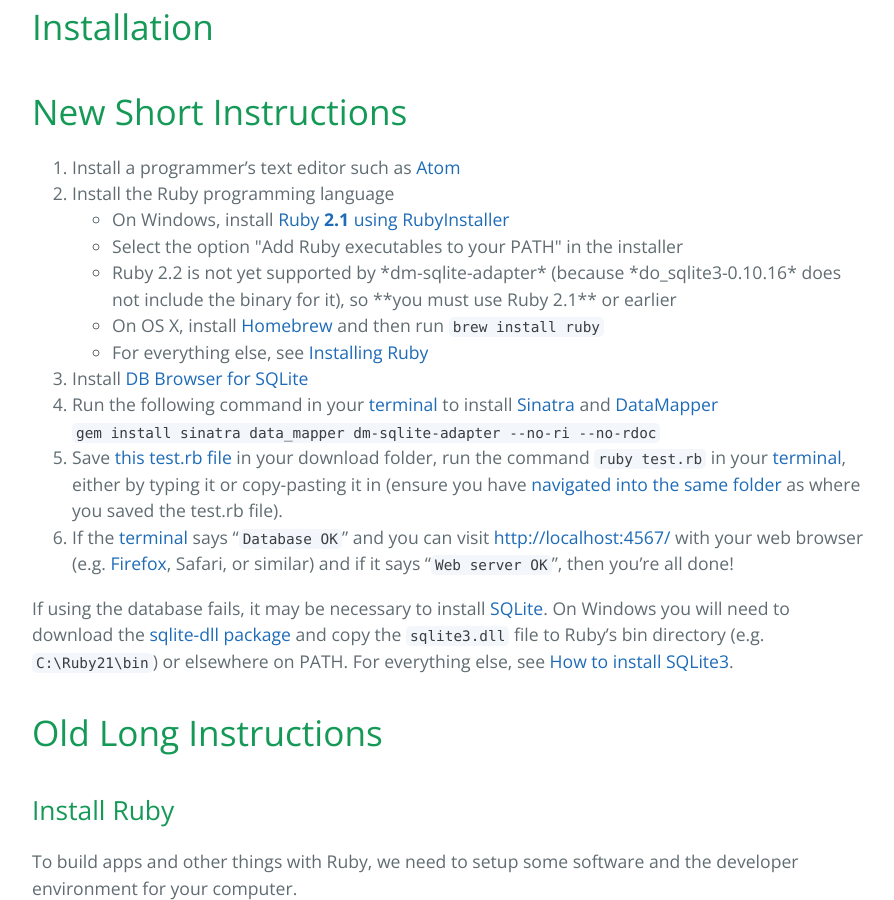
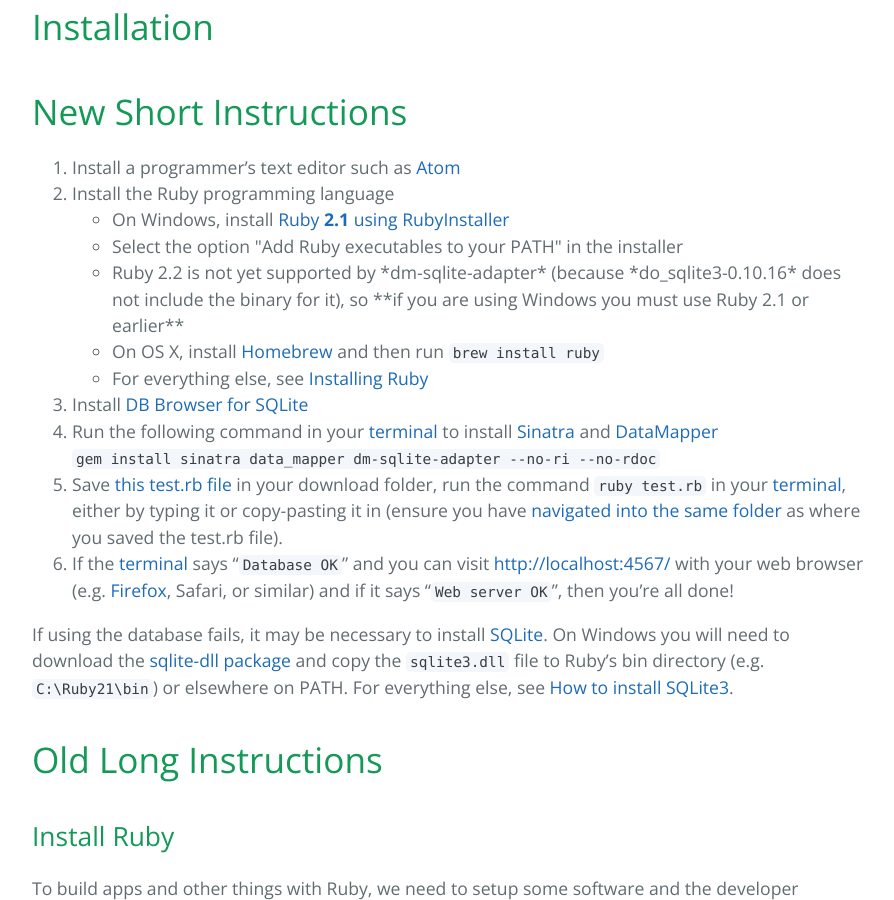
Before and after one commit to luontola/web-intro, a Jekyll site: the page built from installation.md, in a window 1280 px wide and 900 px high, scrolled down 368 px. Shown: the whole window, without its empty margins (192-1086 px from the left). Built offline with Jekyll 4.4.1, drawn with Linux system fonts in a browser that asks for light colours; Markdown is read by kramdown in place of the engine named in the settings.

Commit message:
added clarification to bold reqmnt for using ruby 2.1

```diff
--- a/installation.md
+++ b/installation.md
@@ -11,7 +11,7 @@
   * On Windows, install [Ruby **2.1** using RubyInstaller](http://dl.bintray.com/oneclick/rubyinstaller/rubyinstaller-2.1.7.exe)
     <ul>
     <li>Select the option "Add Ruby executables to your PATH" in the installer</li>
-    <li>Ruby 2.2 is not yet supported by *dm-sqlite-adapter* (because *do_sqlite3-0.10.16* does not include the binary for it), so  **you must use Ruby 2.1** or earlier</li>
+    <li>Ruby 2.2 is not yet supported by *dm-sqlite-adapter* (because *do_sqlite3-0.10.16* does not include the binary for it), so **if you are using Windows you must use Ruby 2.1 or earlier**</li>
     </ul>
   * On OS X, install [Homebrew](http://brew.sh/) and then run `brew install ruby`
   * For everything else, see [Installing Ruby](https://www.ruby-lang.org/en/documentation/installation/)
```
